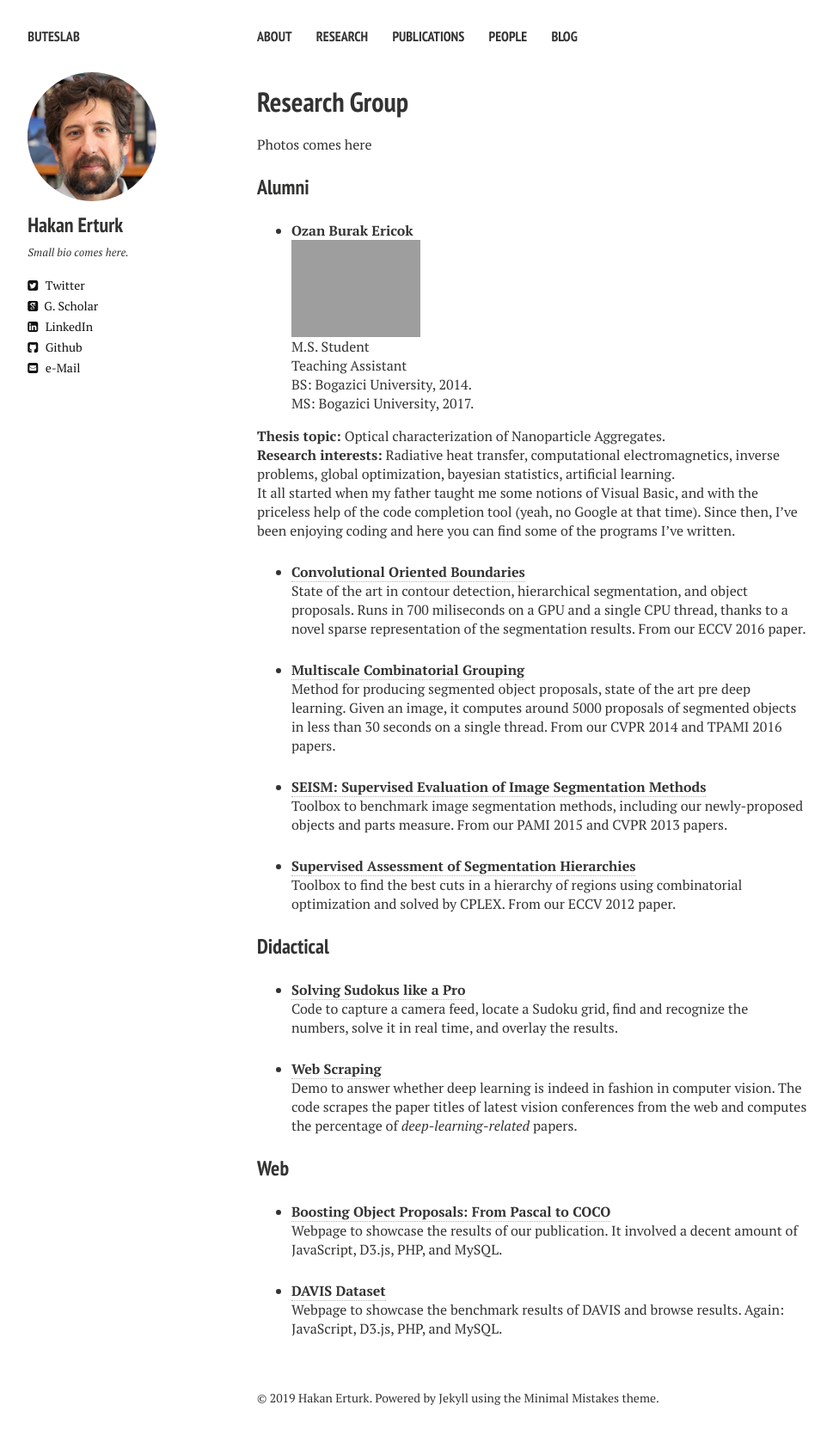
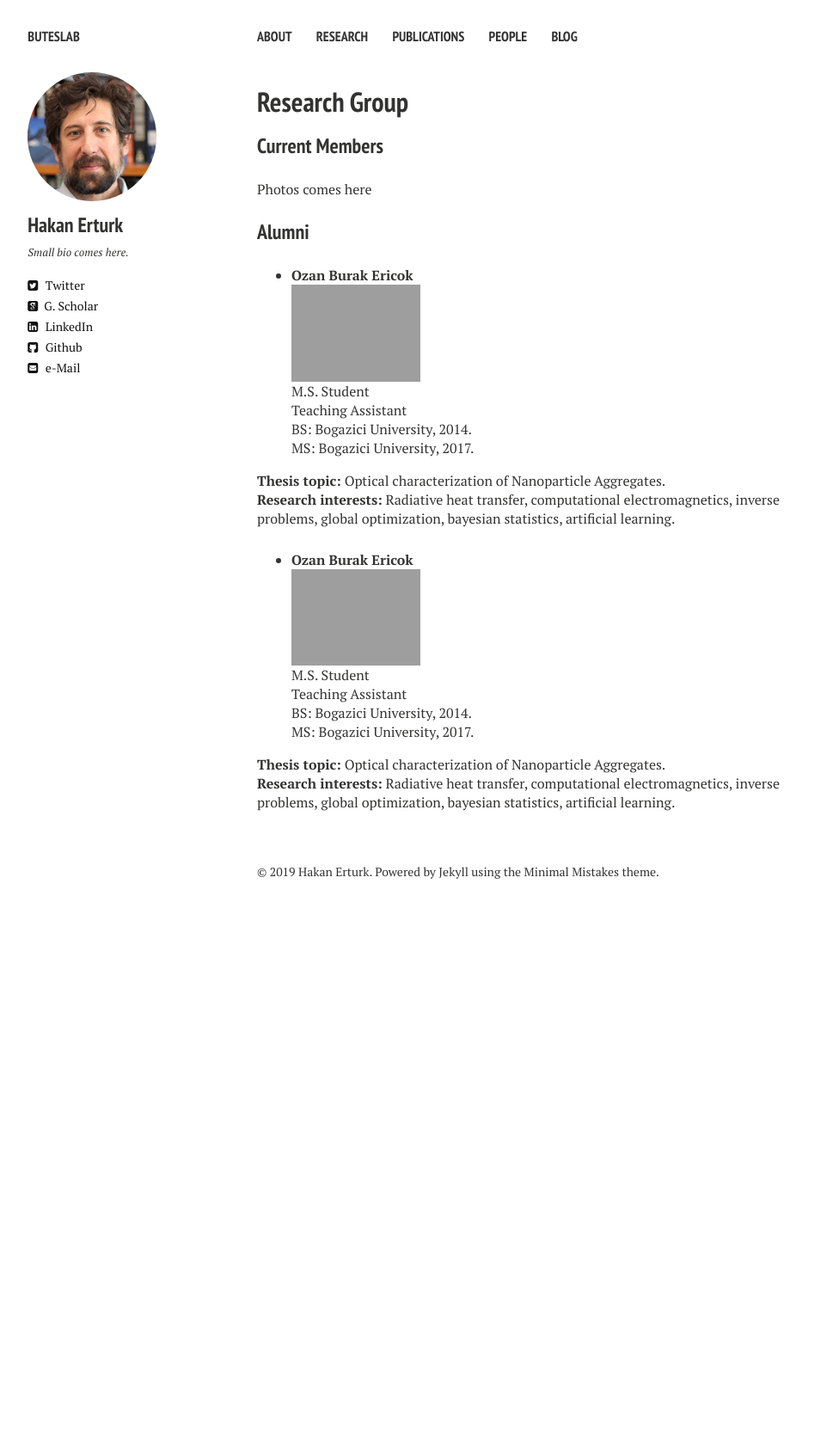
Before and after one commit to buteslab/buteslab.github.io, a Jekyll site: the page built from people.md, in a window 1280 px wide. Shown: the whole page at 86% size, without its empty margins (21-990 px from the left). Built offline with Jekyll 4.4.1, drawn with Linux system fonts in a browser that asks for light colours; nearby versions of some CDN libraries; after the commit the page ends 1072 px from its top, so only the background shows below that.

Commit message:
Update people.md

```diff
--- a/people.md
+++ b/people.md
@@ -7,6 +7,7 @@ modified: 12-25-2019
 comments: false
 ---
 
+### Current Members
 
 Photos comes here
 
@@ -23,35 +24,13 @@ MS: Bogazici University, 2017. <br />
 **Research interests:** Radiative heat transfer, computational electromagnetics, inverse problems, global optimization, bayesian statistics, artificial learning. <br />
 
 
-It all started when my father taught me some notions of Visual Basic, and with the priceless help of the code completion tool (yeah, no Google at that time). Since then, I've been enjoying coding and here you can find some of the programs I've written.
+* **Ozan Burak Ericok** <br />
+<img src="{{ site.github.url }}/images/people/ozanericok.jpeg" height="150" width="150"><br />
+M.S. Student <br />
+Teaching Assistant <br />
+BS:  Bogazici University, 2014. <br />
+MS: Bogazici University, 2017. <br />
 
+**Thesis topic:** Optical characterization of Nanoparticle Aggregates. <br />
 
-
-
-* [**Convolutional Oriented Boundaries**](http://www.vision.ee.ethz.ch/~cvlsegmentation/cob/)<br>
-State of the art in contour detection, hierarchical segmentation, and object proposals. Runs in 700 miliseconds on a GPU and a single CPU thread, thanks to a novel sparse representation of the segmentation results. From our ECCV 2016 paper.
-
-* [**Multiscale Combinatorial Grouping**](http://www.eecs.berkeley.edu/Research/Projects/CS/vision/grouping/mcg/)<br>
-Method for producing segmented object proposals, state of the art pre deep learning. Given an image, it computes around 5000 proposals of segmented objects in less than 30 seconds on a single thread. From our CVPR 2014 and TPAMI 2016 papers.
-
-* [**SEISM: Supervised Evaluation of Image Segmentation Methods**](http://www.vision.ee.ethz.ch/~biwiproposals/seism/index.html)<br>
-Toolbox to benchmark image segmentation methods, including our newly-proposed objects and parts measure. From our PAMI 2015 and CVPR 2013 papers.
-
-* [**Supervised Assessment of Segmentation Hierarchies**](https://imatge.upc.edu/web/resources/supervised-assessment-segmentation-hierarchies)<br>
-Toolbox to find the best cuts in a hierarchy of regions using combinatorial optimization and solved by CPLEX. From our ECCV 2012 paper.
-
-### Didactical
-
-* [**Solving Sudokus like a Pro**](http://jponttuset.github.io/solving-sudokus-like-a-pro-1/)<br>
-Code to capture a camera feed, locate a Sudoku grid, find and recognize the numbers, solve it in real time, and overlay the results.
-
-* [**Web Scraping**](http://jponttuset.github.io/deep-learning-scraping/)<br>
-Demo to answer whether deep learning is indeed in fashion in computer vision. The code scrapes the paper titles of latest vision conferences from the web and computes the percentage of *deep-learning-related* papers.
-
-### Web
-
-* [**Boosting Object Proposals: From Pascal to COCO**](http://www.vision.ee.ethz.ch/~biwiproposals/boosting-coco/)<br>
-Webpage to showcase the results of our publication. It involved a decent amount of JavaScript, D3.js, PHP, and MySQL.
-
-* [**DAVIS Dataset**](https://graphics.ethz.ch/~perazzif/davis/index.html)<br>
-Webpage to showcase the benchmark results of DAVIS and browse results. Again: JavaScript, D3.js, PHP, and MySQL.
+**Research interests:** Radiative heat transfer, computational electromagnetics, inverse problems, global optimization, bayesian statistics, artificial learning. <br />
```
